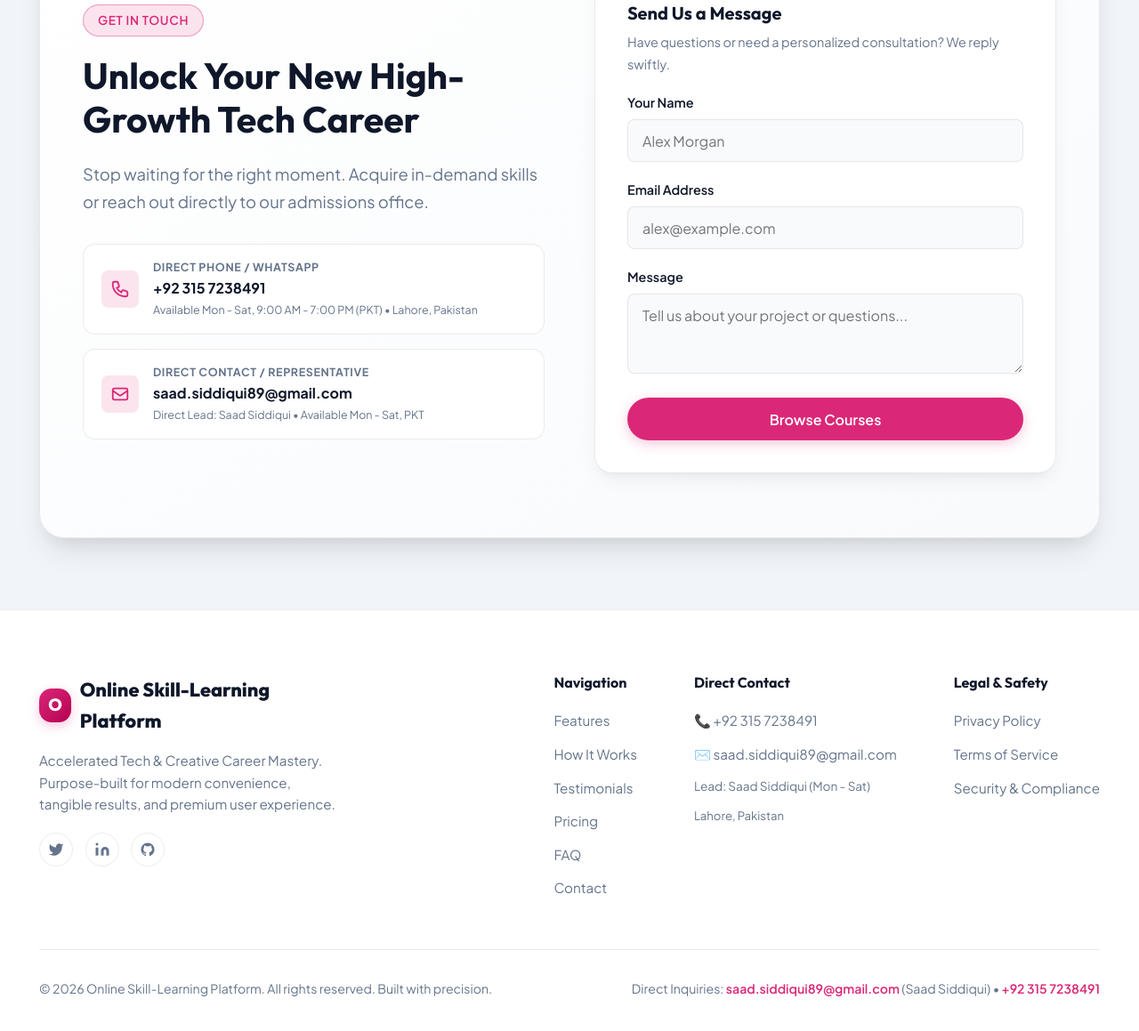
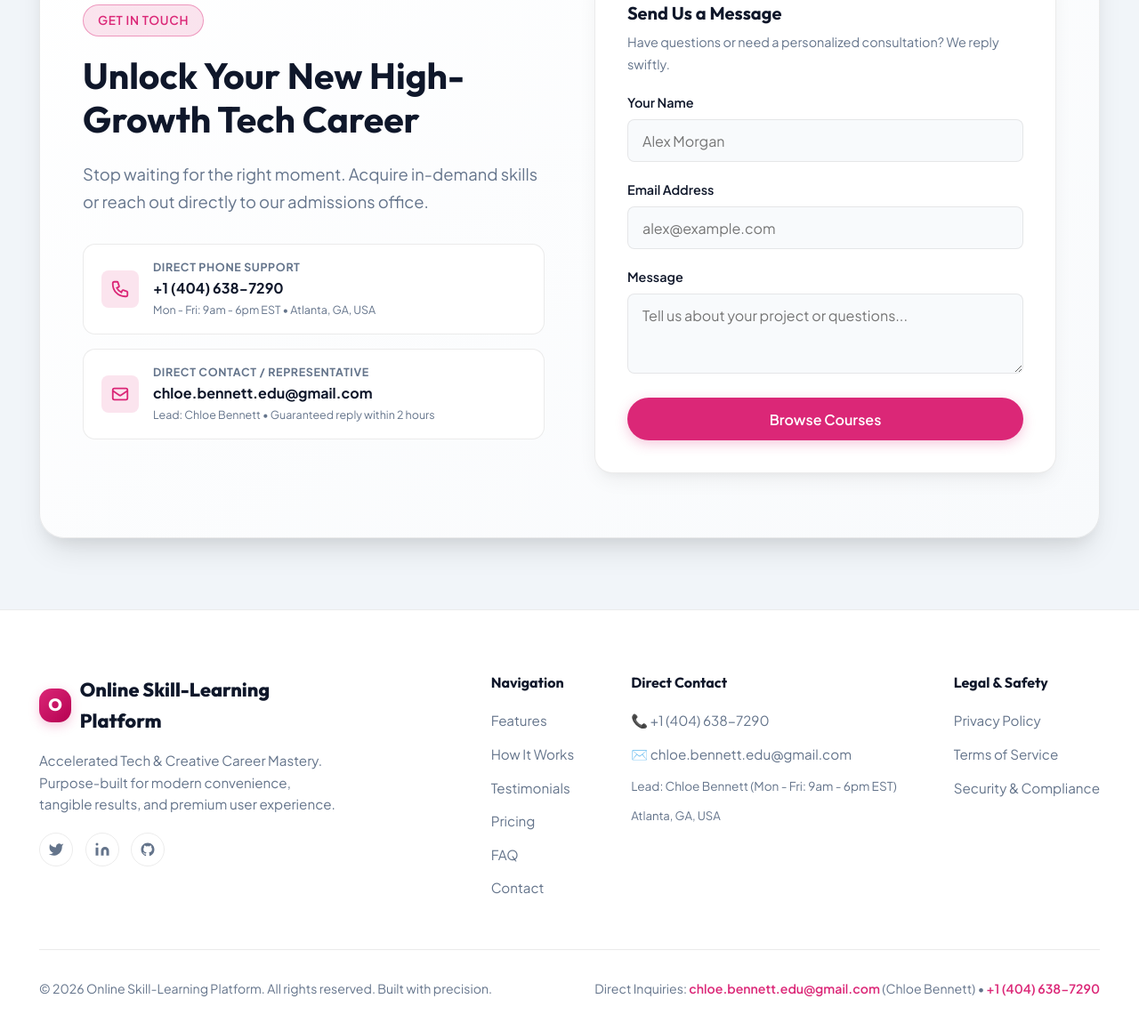
Before and after one commit to Anas-code1/online-skill-learning, a plain HTML site: page index.html in a window 1280 px wide. Shown: the part 5444-6603 px from the top of the page at 89% size. Drawn offline with Linux system fonts and the light colour scheme.

Commit message:
Add distinct USA phone numbers and regional representative contacts

```diff
--- a/index.html
+++ b/index.html
@@ -55,8 +55,8 @@
       <a href="#contact">Contact</a>
       <a href="#contact" class="btn btn-primary" style="margin-top: 0.5rem; text-align: center;">Browse Courses</a>
       <div style="margin-top:1rem; padding-top:1rem; border-top:1px solid var(--border); font-size:0.88rem; color:var(--text-muted); display:flex; flex-direction:column; gap:0.4rem;">
-        <div>📞 <strong>Phone:</strong> <a href="tel:+923157238491" style="color:var(--primary); font-weight:600;">+92 315 7238491</a></div>
-        <div>✉️ <strong>Email (Saad Siddiqui):</strong> <a href="mailto:saad.siddiqui89@gmail.com" style="color:var(--primary); font-weight:600;">saad.siddiqui89@gmail.com</a></div>
+        <div>📞 <strong>Phone:</strong> <a href="tel:+14046387290" style="color:var(--primary); font-weight:600;">+1 (404) 638-7290</a></div>
+        <div>✉️ <strong>Email (Chloe Bennett):</strong> <a href="mailto:chloe.bennett.edu@gmail.com" style="color:var(--primary); font-weight:600;">chloe.bennett.edu@gmail.com</a></div>
       </div>
     </div>
   </header>
@@ -428,9 +428,9 @@
                     <svg viewBox="0 0 24 24" width="22" height="22" fill="none" stroke="currentColor" stroke-width="2"><path d="M3 5a2 2 0 012-2h3.28a1 1 0 01.948.684l1.498 4.493a1 1 0 01-.502 1.21l-2.257 1.13a11.042 11.042 0 005.516 5.516l1.13-2.257a1 1 0 011.21-.502l4.493 1.498a1 1 0 01.684.949V19a2 2 0 01-2 2h-1C9.716 21 3 14.284 3 6V5z"/></svg>
                   </div>
                   <div class="contact-info-content">
-                    <div class="contact-info-label">Direct Phone / WhatsApp</div>
-                    <a href="tel:+923157238491" class="contact-info-val">+92 315 7238491</a>
-                    <div class="contact-info-sub">Available Mon - Sat, 9:00 AM - 7:00 PM (PKT) • Lahore, Pakistan</div>
+                    <div class="contact-info-label">Direct Phone Support</div>
+                    <a href="tel:+14046387290" class="contact-info-val">+1 (404) 638-7290</a>
+                    <div class="contact-info-sub">Mon - Fri: 9am - 6pm EST • Atlanta, GA, USA</div>
                   </div>
                 </div>
 
@@ -440,8 +440,8 @@
                   </div>
                   <div class="contact-info-content">
                     <div class="contact-info-label">Direct Contact / Representative</div>
-                    <a href="mailto:saad.siddiqui89@gmail.com" class="contact-info-val">saad.siddiqui89@gmail.com</a>
-                    <div class="contact-info-sub">Direct Lead: Saad Siddiqui • Available Mon - Sat, PKT</div>
+                    <a href="mailto:chloe.bennett.edu@gmail.com" class="contact-info-val">chloe.bennett.edu@gmail.com</a>
+                    <div class="contact-info-sub">Lead: Chloe Bennett • Guaranteed reply within 2 hours</div>
                   </div>
                 </div>
               </div>
@@ -513,10 +513,10 @@
           <div class="footer-col">
             <h4>Direct Contact</h4>
             <ul>
-              <li><a href="tel:+923157238491">📞 +92 315 7238491</a></li>
-              <li><a href="mailto:saad.siddiqui89@gmail.com">✉️ saad.siddiqui89@gmail.com</a></li>
-              <li style="color:var(--text-muted); font-size:0.85rem;">Lead: Saad Siddiqui (Mon - Sat)</li>
-              <li style="color:var(--text-muted); font-size:0.82rem;">Lahore, Pakistan</li>
+              <li><a href="tel:+14046387290">📞 +1 (404) 638-7290</a></li>
+              <li><a href="mailto:chloe.bennett.edu@gmail.com">✉️ chloe.bennett.edu@gmail.com</a></li>
+              <li style="color:var(--text-muted); font-size:0.85rem;">Lead: Chloe Bennett (Mon - Fri: 9am - 6pm EST)</li>
+              <li style="color:var(--text-muted); font-size:0.82rem;">Atlanta, GA, USA</li>
             </ul>
           </div>
           <div class="footer-col">
@@ -532,7 +532,7 @@
 
       <div class="footer-bottom">
         <div>&copy; 2026 Online Skill-Learning Platform. All rights reserved. Built with precision.</div>
-        <div>Direct Inquiries: <a href="mailto:saad.siddiqui89@gmail.com" style="color:var(--primary); font-weight:600;">saad.siddiqui89@gmail.com</a> (Saad Siddiqui) • <a href="tel:+923157238491" style="color:var(--primary); font-weight:600;">+92 315 7238491</a></div>
+        <div>Direct Inquiries: <a href="mailto:chloe.bennett.edu@gmail.com" style="color:var(--primary); font-weight:600;">chloe.bennett.edu@gmail.com</a> (Chloe Bennett) • <a href="tel:+14046387290" style="color:var(--primary); font-weight:600;">+1 (404) 638-7290</a></div>
       </div>
     </div>
   </footer>
--- a/script.js
+++ b/script.js
@@ -58,7 +58,7 @@ document.addEventListener('DOMContentLoaded', () => {
       submitBtn.disabled = true;
 
       setTimeout(() => {
-        formStatus.innerHTML = "Thanks — we'll be in touch! You can also reach Saad Siddiqui directly at <a href='mailto:saad.siddiqui89@gmail.com' style='text-decoration:underline; font-weight:700; color:inherit;'>saad.siddiqui89@gmail.com</a> or <a href='tel:+923157238491' style='text-decoration:underline; font-weight:700; color:inherit;'>+92 315 7238491</a>.";
+        formStatus.innerHTML = "Thanks — we'll be in touch! You can also reach Chloe Bennett directly at <a href='mailto:chloe.bennett.edu@gmail.com' style='text-decoration:underline; font-weight:700; color:inherit;'>chloe.bennett.edu@gmail.com</a> or <a href='tel:+14046387290' style='text-decoration:underline; font-weight:700; color:inherit;'>+1 (404) 638-7290</a>.";
         formStatus.style.display = 'block';
         contactForm.reset();
         submitBtn.textContent = originalText;
```
